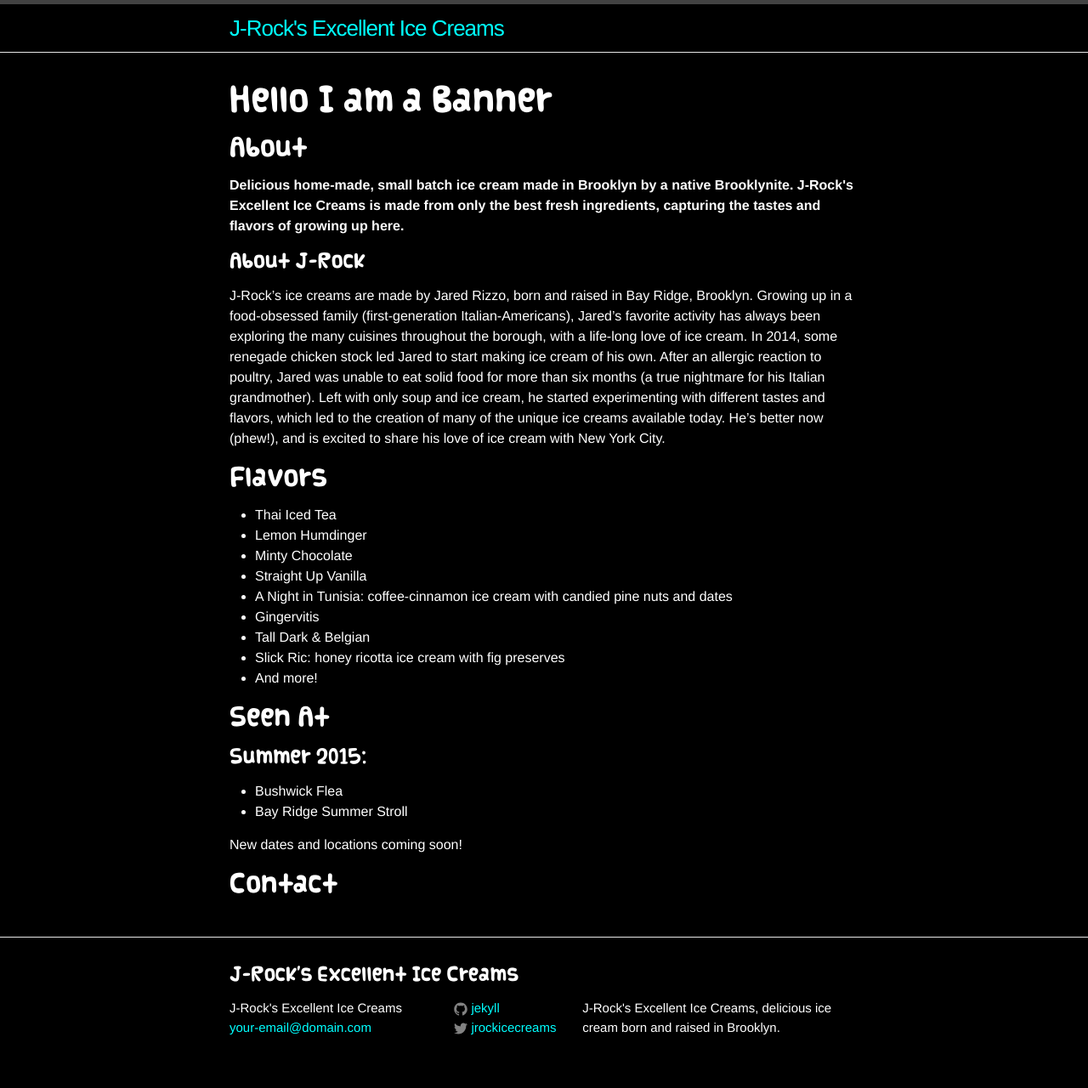
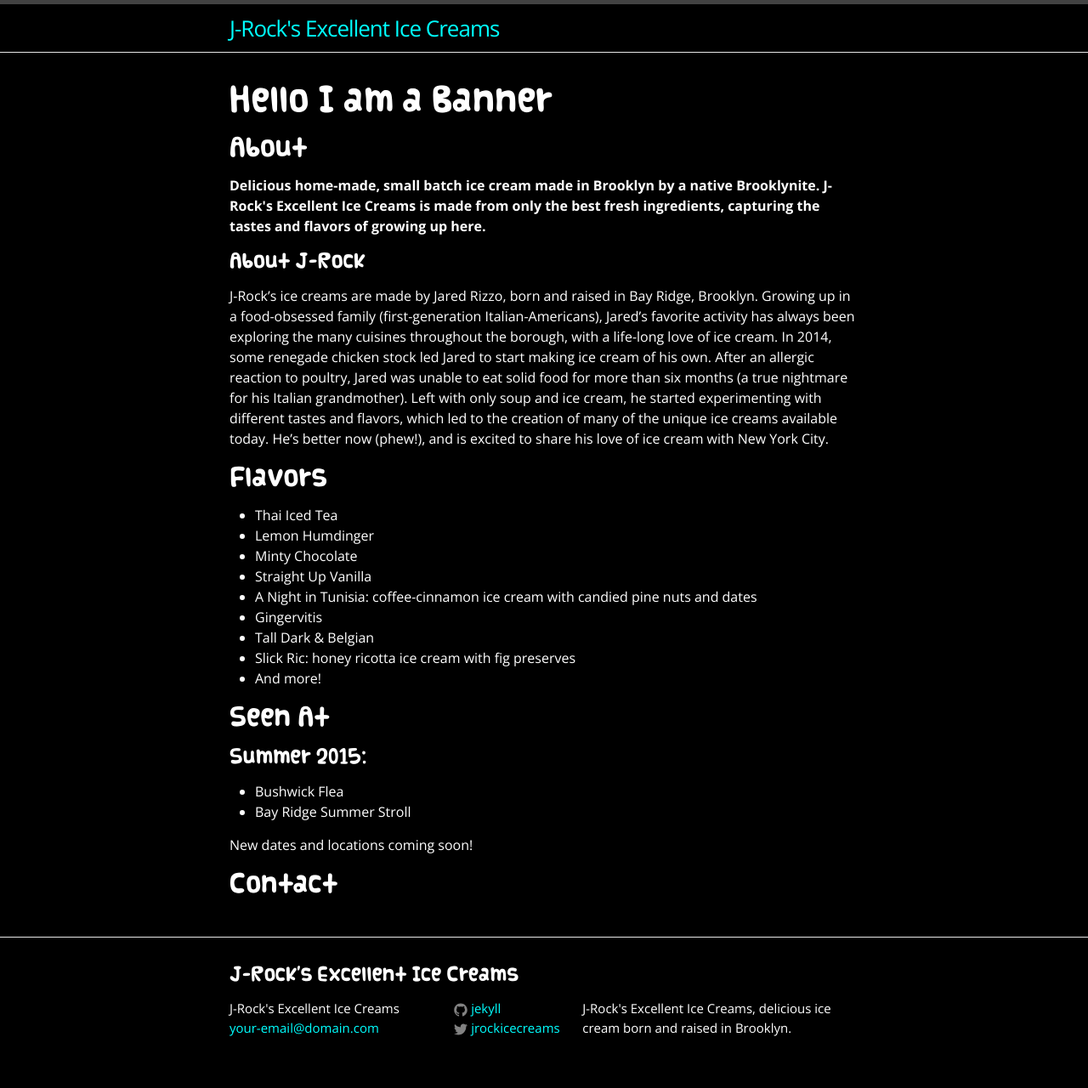
Before and after one commit to ajpiano/jrocks-ice-creams, a Jekyll site: the page built from index.html, in a window 1280 px wide. Shown: the whole page at 85% size. Built offline with Jekyll 4.4.1, drawn with Linux system fonts in a browser that asks for light colours.

Commit message:
Use Open Sans as body font

```diff
--- a/_includes/head.html
+++ b/_includes/head.html
@@ -9,4 +9,5 @@
   <link rel="stylesheet" href="{{ "/css/main.css" | prepend: site.baseurl }}">
   <link rel="canonical" href="{{ page.url | replace:'index.html','' | prepend: site.baseurl | prepend: site.url }}">
   <link rel="alternate" type="application/rss+xml" title="{{ site.title }}" href="{{ "/feed.xml" | prepend: site.baseurl | prepend: site.url }}">
+  <link href='https://fonts.googleapis.com/css?family=Open+Sans:400,400italic,700,700italic' rel='stylesheet' type='text/css'>
 </head>
--- a/css/main.scss
+++ b/css/main.scss
@@ -6,7 +6,7 @@
 
 
 // Our variables
-$base-font-family: "Helvetica Neue", Helvetica, Arial, sans-serif;
+$base-font-family: "Open Sans", Helvetica, Arial, sans-serif;
 $base-font-size:   16px;
 $base-font-weight: 400;
 $small-font-size:  $base-font-size * 0.875;
```
